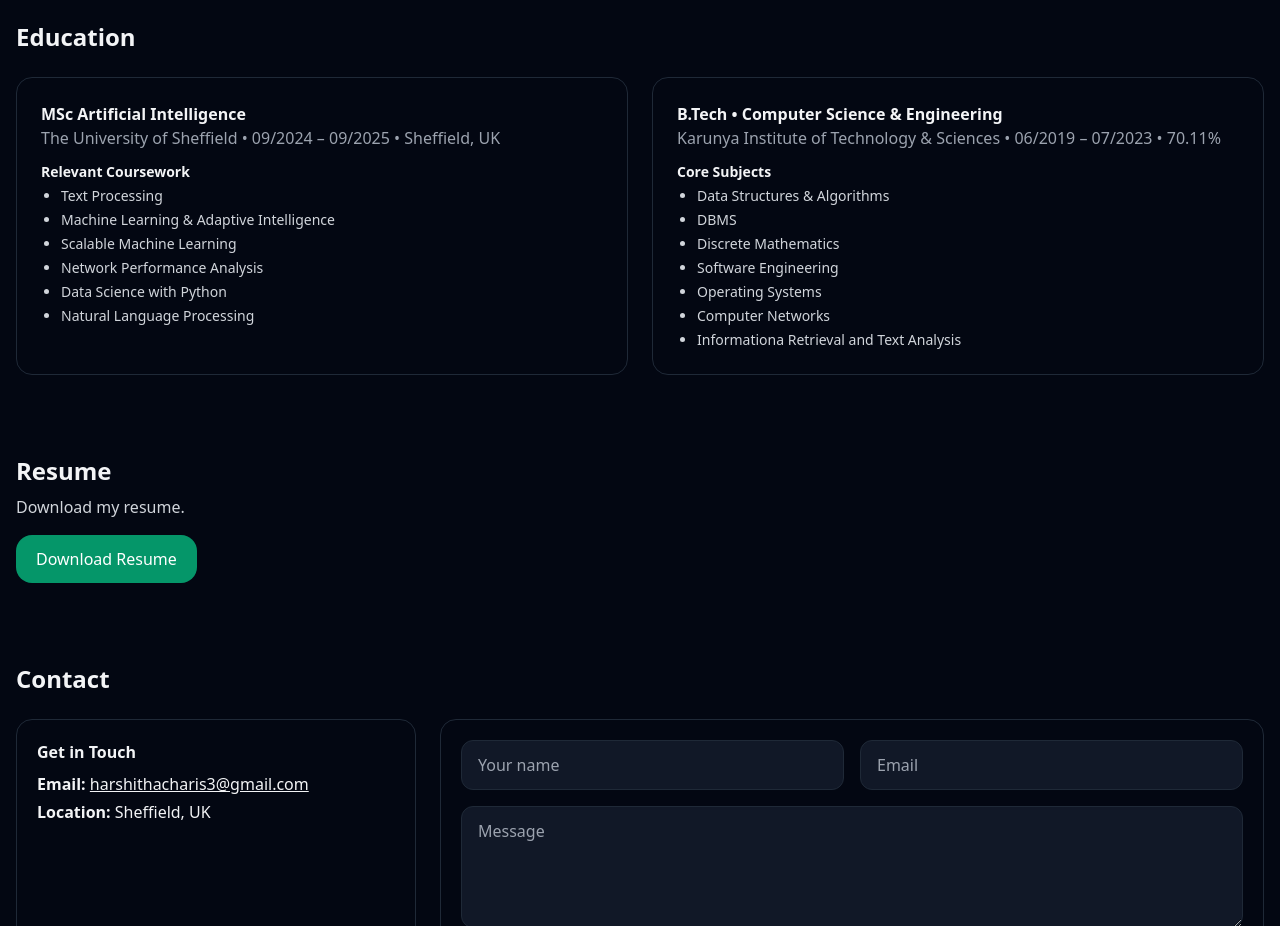
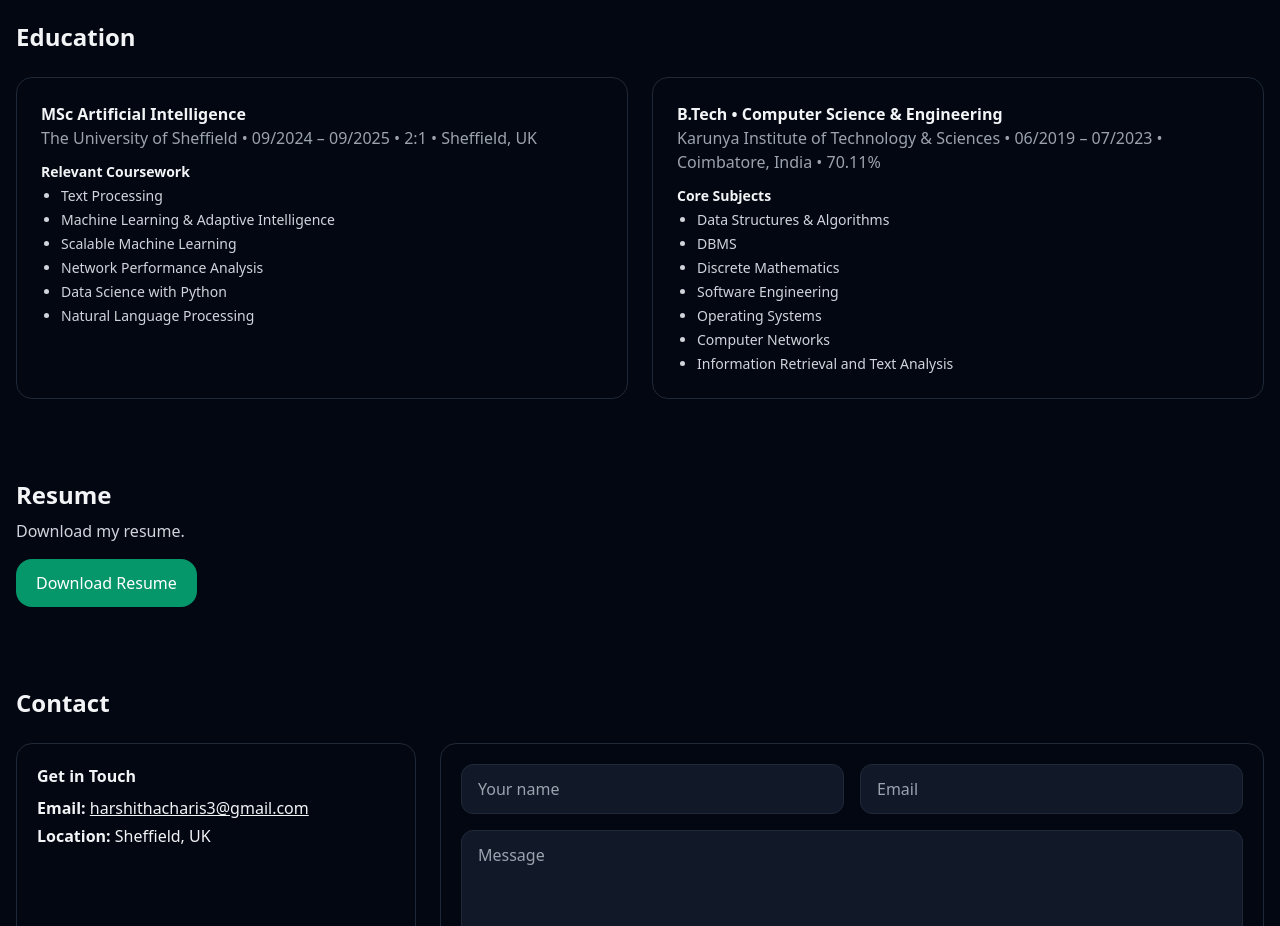
Before and after one commit to Harshithap37/Harshitha_Portfolio, a plain HTML site: page index.html in a window 1280 px wide. Shown: the part 2800-3726 px from the top of the page. Drawn offline with nearby package versions, Linux system fonts and the light colour scheme.

Commit message:
Changes in Code

```diff
--- a/index.html
+++ b/index.html
@@ -180,7 +180,7 @@
     <div class="grid md:grid-cols-2 gap-6 mt-6">
       <div class="reveal p-6 rounded-2xl border border-gray-800">
         <h3 class="font-semibold">MSc Artificial Intelligence</h3>
-        <p class="text-gray-400">The University of Sheffield • 09/2024 – 09/2025 • Sheffield, UK</p>
+        <p class="text-gray-400">The University of Sheffield • 09/2024 – 09/2025 • 2:1 • Sheffield, UK</p>
         <h4 class="mt-3 font-semibold text-sm">Relevant Coursework</h4>
         <ul class="mt-1 text-sm list-disc pl-5 space-y-1 text-gray-300">
           <li>Text Processing</li>
@@ -193,7 +193,7 @@
       </div>
       <div class="reveal p-6 rounded-2xl border border-gray-800">
         <h3 class="font-semibold">B.Tech • Computer Science & Engineering</h3>
-        <p class="text-gray-400">Karunya Institute of Technology & Sciences • 06/2019 – 07/2023 • 70.11%</p>
+        <p class="text-gray-400">Karunya Institute of Technology & Sciences • 06/2019 – 07/2023 • Coimbatore, India • 70.11%</p>
         <h4 class="mt-3 font-semibold text-sm">Core Subjects</h4>
         <ul class="mt-1 text-sm list-disc pl-5 space-y-1 text-gray-300">
           <li>Data Structures & Algorithms</li>
@@ -202,7 +202,7 @@
           <li>Software Engineering</li>
           <li>Operating Systems</li>
           <li>Computer Networks</li>
-          <li>Informationa Retrieval and Text Analysis</li>
+          <li>Information Retrieval and Text Analysis</li>
         </ul>
       </div>
     </div>
```
